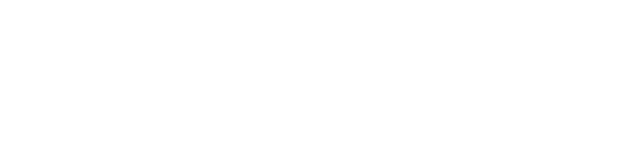
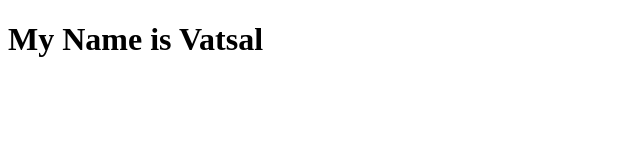
Before and after one commit to piyushmohanta9/meta-og-test, a plain HTML site: page index.html in a window 1280 px wide. Shown: the whole page, without its empty margins (0-640 px from the left). Drawn offline with Linux system fonts and the light colour scheme.

Commit message:
Update index.html

```diff
--- a/index.html
+++ b/index.html
@@ -25,5 +25,7 @@ Softcover
 <p><strong>Federal Acquisition Regulation</strong></p><ul><li>Subchapter A - General</li><li>Subchapter B - Competition and Acquisition Planning</li><li>Subchapter C - Contracting Methods and Contract Types</li><li>Subchapter D - Socioeconomic Programs</li><li>Subchapter E - General Contracting Requirements</li><li>Subchapter F - Special Categories of Contracting</li><li>Subchapter G - Contract Management</li><li>Subchapter H - Clauses and Form</li><li>Topical Index</li></ul><p><strong>Defense Federal Acquisition Regulation Supplement</strong></p><ul><li>Subchapter A - General</li><li>Subchapter B - Competition and Acquisition Planning</li><li>Subchapter C - Contracting Methods and Contract Types</li><li>Subchapter D - Socioeconomic Programs</li><li>Subchapter E - General Contracting Requirements</li><li>Subchapter F - Special Categories of Contracting</li><li>Subchapter G - Contract Management</li><li>Subchapter H - Clauses and Forms</li><li>Appendices</li><li>Procedures, Guidance, and Information</li><li>Topical Index</li></ul>
 " data-owner="setSEOProperties">
 </head>
-<body></body>
+<body>
+    <h1>My Name is Vatsal</h1>
+</body>
 </html>
```
